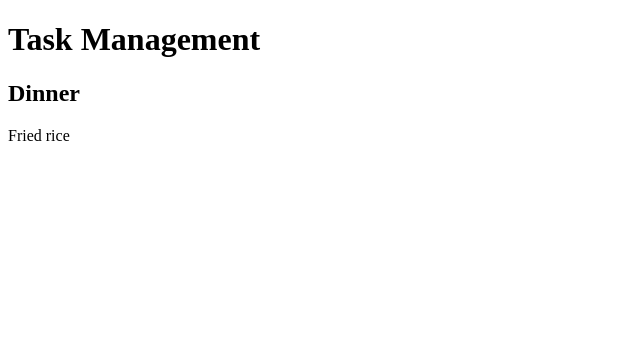
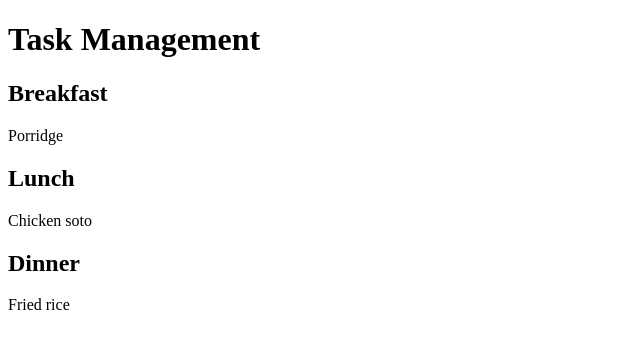
Before and after one commit to mhaidarhanif/task-management-11, a React (Vite) app: page / in a window 1280 px wide. Shown: the top 348 px of the page, without its empty margins (0-640 px from the left). Built offline with nearby package versions, Linux system fonts and the light colour scheme.

Commit message:
task card with task props

```diff
--- a/src/app.tsx
+++ b/src/app.tsx
@@ -4,7 +4,9 @@ export function App() {
   return (
     <div>
       <h1>Task Management</h1>
-      <TaskCard />
+      <TaskCard task={{ title: "Breakfast", description: "Porridge" }} />
+      <TaskCard task={{ title: "Lunch", description: "Chicken soto" }} />
+      <TaskCard task={{ title: "Dinner", description: "Fried rice" }} />
     </div>
   );
 }
--- a/src/task-card.tsx
+++ b/src/task-card.tsx
@@ -1,9 +1,9 @@
-export function TaskCard() {
-  const task = {
-    title: "Dinner",
-    description: "Fried rice",
-  };
+type Task = {
+  title: string;
+  description: string;
+};
 
+export function TaskCard({ task }: { task: Task }) {
   return (
     <div>
       <h2>{task.title}</h2>
```
